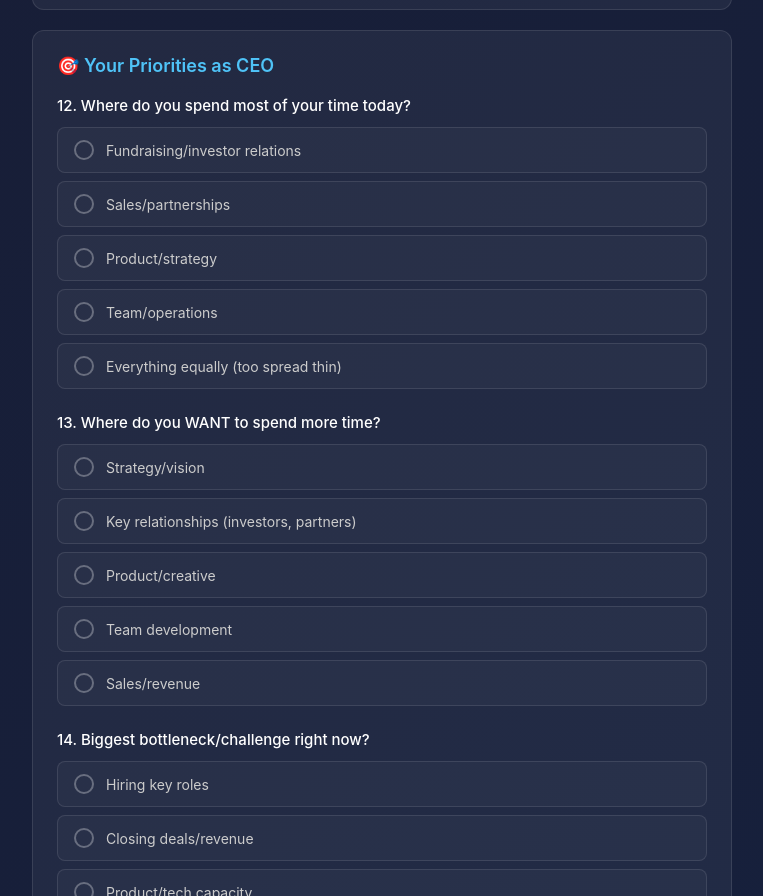
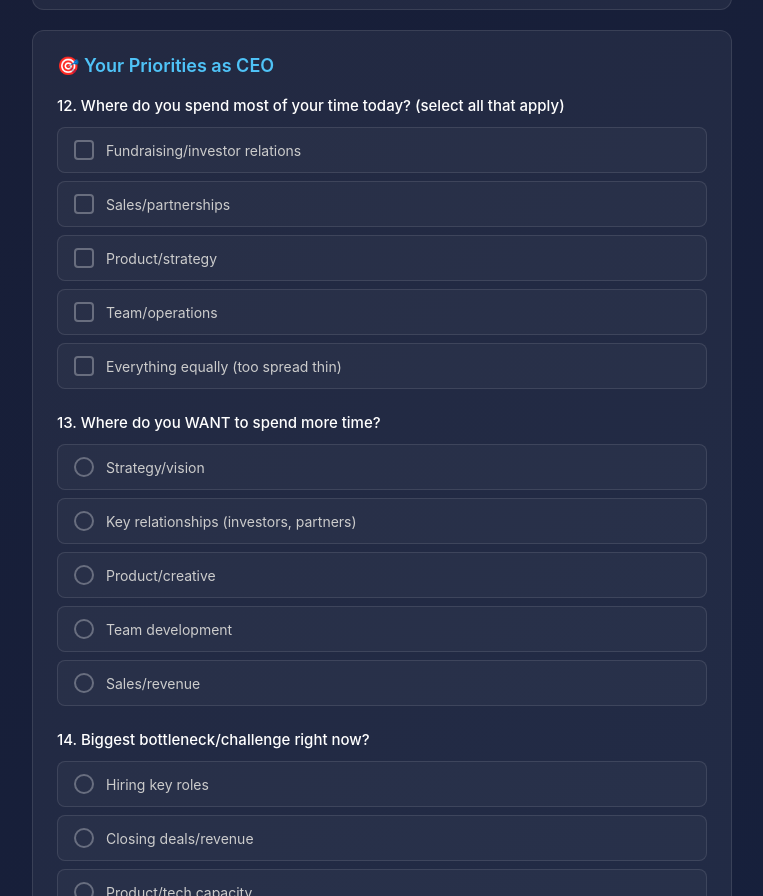
Before and after one commit to corboo/ipai-company-survey, a plain HTML site: page index.html in a window 1280 px wide. Shown: the part 3723-4619 px from the top of the page, without its empty margins (258-1021 px from the left). Drawn offline with Linux system fonts and the light colour scheme.

Commit message:
Make question 12 multi-select

```diff
--- a/index.html
+++ b/index.html
@@ -360,13 +360,13 @@
                 <div class="section-title">🎯 Your Priorities as CEO</div>
 
                 <div class="question">
-                    <div class="question-text">12. Where do you spend most of your time today?</div>
-                    <div class="options" data-name="time_spent">
-                        <label class="option"><input type="radio" name="time_spent" value="Fundraising/investor relations"><span class="radio"></span><span class="option-text">Fundraising/investor relations</span></label>
-                        <label class="option"><input type="radio" name="time_spent" value="Sales/partnerships"><span class="radio"></span><span class="option-text">Sales/partnerships</span></label>
-                        <label class="option"><input type="radio" name="time_spent" value="Product/strategy"><span class="radio"></span><span class="option-text">Product/strategy</span></label>
-                        <label class="option"><input type="radio" name="time_spent" value="Team/operations"><span class="radio"></span><span class="option-text">Team/operations</span></label>
-                        <label class="option"><input type="radio" name="time_spent" value="Everything equally (too spread thin)"><span class="radio"></span><span class="option-text">Everything equally (too spread thin)</span></label>
+                    <div class="question-text">12. Where do you spend most of your time today? (select all that apply)</div>
+                    <div class="options" data-name="time_spent" data-multi="true">
+                        <label class="option"><input type="checkbox" name="time_spent" value="Fundraising/investor relations"><span class="checkbox"></span><span class="option-text">Fundraising/investor relations</span></label>
+                        <label class="option"><input type="checkbox" name="time_spent" value="Sales/partnerships"><span class="checkbox"></span><span class="option-text">Sales/partnerships</span></label>
+                        <label class="option"><input type="checkbox" name="time_spent" value="Product/strategy"><span class="checkbox"></span><span class="option-text">Product/strategy</span></label>
+                        <label class="option"><input type="checkbox" name="time_spent" value="Team/operations"><span class="checkbox"></span><span class="option-text">Team/operations</span></label>
+                        <label class="option"><input type="checkbox" name="time_spent" value="Everything equally (too spread thin)"><span class="checkbox"></span><span class="option-text">Everything equally (too spread thin)</span></label>
                     </div>
                 </div>
 
@@ -505,7 +505,7 @@
             summary += `• Key Relationships: ${Array.isArray(results.external_relationships) ? results.external_relationships.join(', ') : results.external_relationships || 'Not specified'}\n\n`;
 
             summary += `**CEO Priorities**\n`;
-            summary += `• Time Spent: ${results.time_spent || 'Not specified'}\n`;
+            summary += `• Time Spent: ${Array.isArray(results.time_spent) ? results.time_spent.join(', ') : results.time_spent || 'Not specified'}\n`;
             summary += `• Want More Time: ${results.want_time || 'Not specified'}\n`;
             summary += `• Biggest Challenge: ${results.challenge || 'Not specified'}\n`;
             summary += `• 12-Month Goal: ${results.goal_12mo || 'Not specified'}\n\n`;
```
